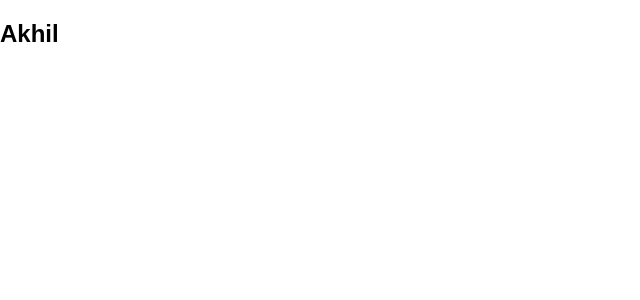
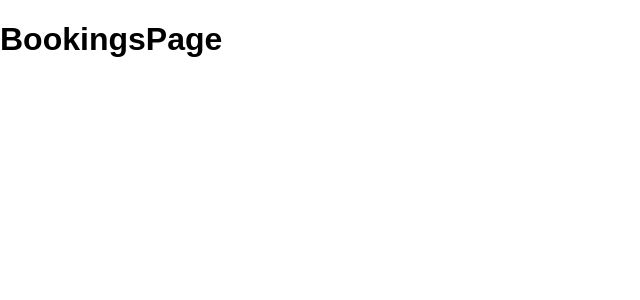
Before and after one commit to akhil9tiet/graphql-react-blog, a React (Create React App) app in the folder frontend/: page /bookings in a window 1280 px wide. Shown: the top 300 px of the page, without its empty margins (0-640 px from the left). Built offline with nearby package versions, Linux system fonts and the light colour scheme.

Commit message:
task: add routes to react app

```diff
--- a/frontend/package.json
+++ b/frontend/package.json
@@ -8,6 +8,7 @@
     "@testing-library/user-event": "^7.1.2",
     "react": "^16.12.0",
     "react-dom": "^16.12.0",
+    "react-router-dom": "^5.1.2",
     "react-scripts": "3.3.0"
   },
   "scripts": {
--- a/frontend/src/App.js
+++ b/frontend/src/App.js
@@ -1,14 +1,23 @@
 import React from 'react';
+import { BrowserRouter, Route, Redirect, Switch } from 'react-router-dom';
+
+import AuthPage from './pages/Auth';
+import EventsPage from './pages/Events';
+import BookingsPage from './pages/Bookings';
+
 import './App.css';
 
 function App() {
-  return (
-    <div className="App">
-      <header className="App-header">
-        <h2>Akhil</h2>
-      </header>
-    </div>
-  );
+	return (
+		<BrowserRouter>
+			<Switch>
+				<Redirect path='/' to='/auth' exact />
+				<Route path='/auth' component={AuthPage} />
+				<Route path='/events' component={EventsPage} />
+				<Route path='/bookings' component={BookingsPage} />
+			</Switch>
+		</BrowserRouter>
+	);
 }
 
 export default App;
--- /dev/null
+++ b/frontend/src/pages/Auth.js
@@ -0,0 +1,9 @@
+import React, { Component } from 'react';
+
+class AuthPage extends Component {
+	render() {
+		return <h1>AuthPage</h1>;
+	}
+}
+
+export default AuthPage;
--- /dev/null
+++ b/frontend/src/pages/Bookings.js
@@ -0,0 +1,9 @@
+import React, { Component } from 'react';
+
+class BookingsPage extends Component {
+	render() {
+		return <h1>BookingsPage</h1>;
+	}
+}
+
+export default BookingsPage;
--- /dev/null
+++ b/frontend/src/pages/Events.js
@@ -0,0 +1,9 @@
+import React, { Component } from 'react';
+
+class EventsPage extends Component {
+	render() {
+		return <h1>EventsPage</h1>;
+	}
+}
+
+export default EventsPage;
```
Also changed, not shown: 1 other file (tests, documents, lock files or other folders).
